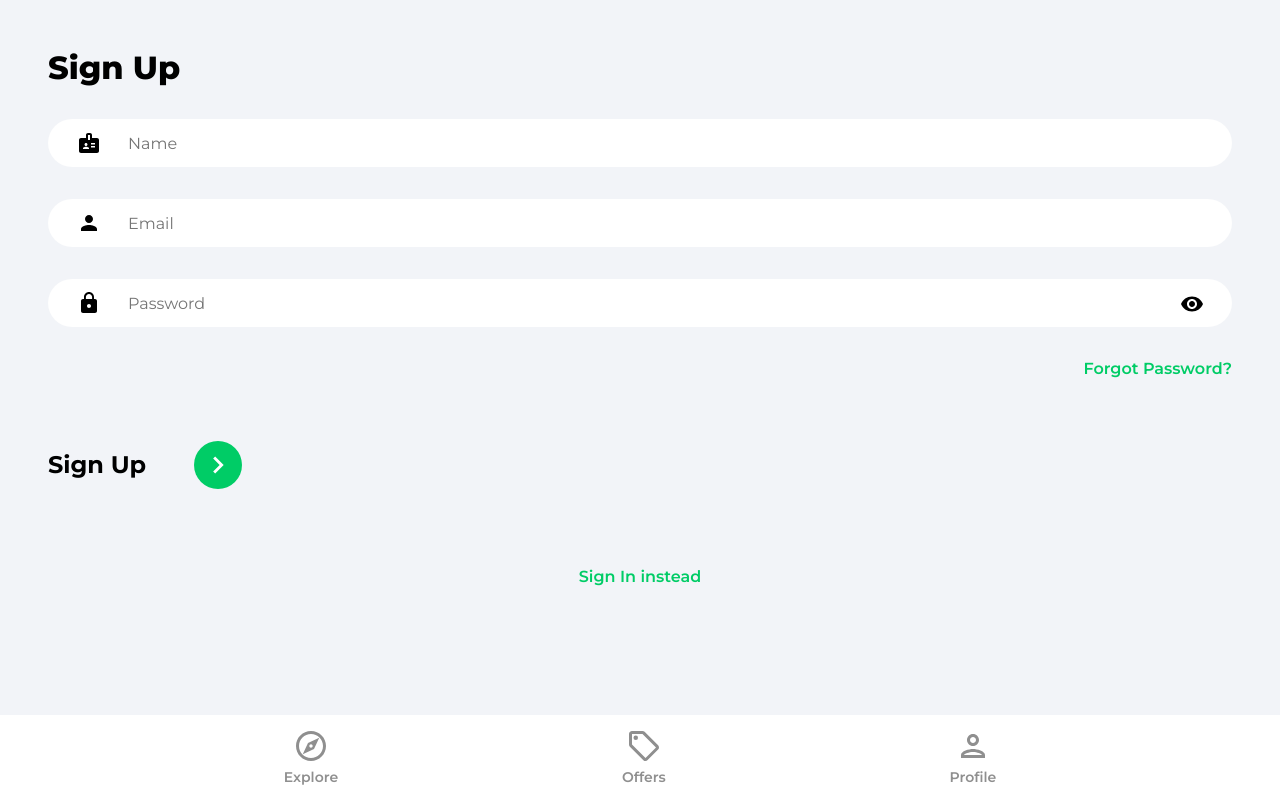
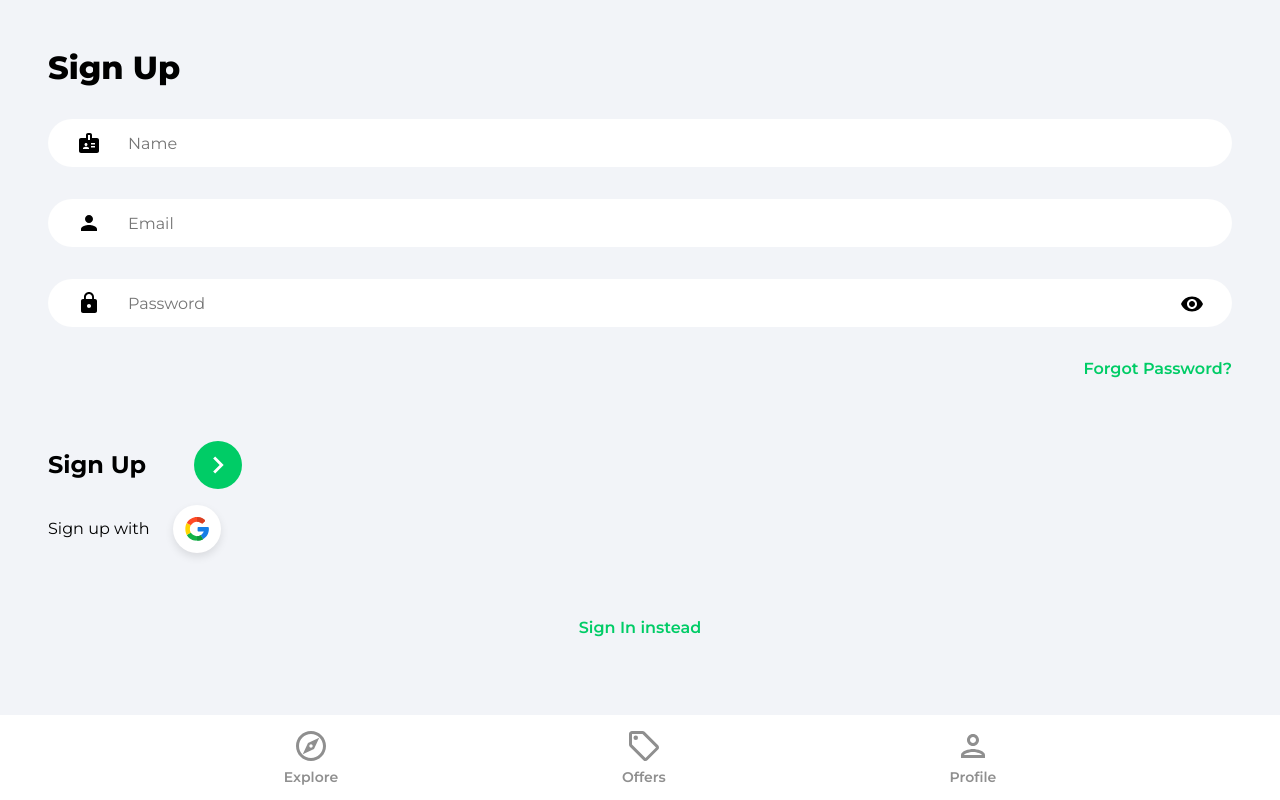
Before and after one commit to Iftee97/house-marketplace-react-firebase9, a React (Create React App) app: page /sign-up in a window 1280 px wide. Built offline with nearby package versions, Linux system fonts and the light colour scheme; no server answers.

Commit message:
enable google OAuth on sign up & sign in

```diff
--- /dev/null
+++ b/src/components/OAuth.jsx
@@ -0,0 +1,53 @@
+import React from 'react'
+import { useNavigate } from 'react-router-dom'
+import { toast } from 'react-toastify'
+import googleIcon from '../assets/svg/googleIcon.svg'
+
+// firebase imports
+import { db, auth } from '../firebase.config.js'
+import { signInWithPopup, GoogleAuthProvider } from "firebase/auth"
+import { doc, setDoc, getDoc, serverTimestamp } from 'firebase/firestore'
+
+const OAuth = ({ sign }) => {
+  const navigate = useNavigate()
+
+  const onGoogleClick = async () => {
+    try {
+      const provider = new GoogleAuthProvider()
+      const response = await signInWithPopup(auth, provider)
+      const user = response.user
+      console.log(`signed ${sign} user:`, user)
+
+      // Check for user
+      const docSnapshot = await getDoc(doc(db, 'users', user.uid))
+      // console.log('docSnapshot:', docSnapshot)
+      // console.log('docSnapshot.exists():', docSnapshot.exists())
+
+      // // if user doesn't exist, add user to firestore db (sign up user)
+      if (!docSnapshot.exists()) {
+        await setDoc(doc(db, 'users', user.uid), {
+          name: user.displayName,
+          email: user.email,
+          createdAt: serverTimestamp(),
+        })
+      }
+      navigate('/')
+    } catch (error) {
+      console.log(error)
+      toast.error('Could not authorize with Google')
+    }
+  }
+
+  return (
+    <div className='socialLogin'>
+      <p>Sign {sign} with </p>
+      <button className='socialIconDiv' onClick={onGoogleClick}>
+        <img className='socialIconImg' src={googleIcon} alt='google' />
+      </button>
+    </div>
+  )
+}
+
+export default OAuth
+
+// this single component will be used for both sign in and sign up
--- a/src/index.css
+++ b/src/index.css
@@ -277,10 +277,10 @@
 }
 
 .socialLogin {
-  margin-top: 4rem;
   display: flex;
-  flex-direction: column;
+  flex-direction: row;
   align-items: center;
+  gap: 1.5rem;
 }
 
 .socialIconDiv {
@@ -289,7 +289,6 @@
   justify-content: center;
   align-items: center;
   padding: 0.75rem;
-  margin: 1.5rem;
   width: 3rem;
   height: 3rem;
   background-color: #ffffff;
@@ -306,7 +305,6 @@
   color: #00cc66;
   font-weight: 600;
   text-align: center;
-  margin-bottom: 3rem;
 }
 
 @media (min-width: 1217px) {
--- a/src/pages/SignIn.jsx
+++ b/src/pages/SignIn.jsx
@@ -3,6 +3,7 @@
 import { ReactComponent as ArrowRightIcon } from '../assets/svg/keyboardArrowRightIcon.svg'
 import visibilityIcon from '../assets/svg/visibilityIcon.svg'
 import { toast } from 'react-toastify'
+import OAuth from '../components/OAuth'
 
 // firebase imports
 import { auth } from '../firebase.config.js'
@@ -84,7 +85,7 @@
             {loading && <p>signing in...</p>}
           </form>
 
-          {/* google OAuth component */}
+          <OAuth sign="in" />
 
           {!loading && (
             <Link to='/sign-up' className='registerLink'>
--- a/src/pages/SignUp.jsx
+++ b/src/pages/SignUp.jsx
@@ -3,6 +3,7 @@
 import { ReactComponent as ArrowRightIcon } from '../assets/svg/keyboardArrowRightIcon.svg'
 import visibilityIcon from '../assets/svg/visibilityIcon.svg'
 import { toast } from 'react-toastify'
+import OAuth from '../components/OAuth'
 
 // firebase imports
 import { db, auth } from '../firebase.config.js'
@@ -100,7 +101,7 @@
             {loading && <p>signing up...</p>}
           </form>
 
-          {/* google OAuth component */}
+          <OAuth sign="up" />
 
           {!loading && (
             <Link to='/sign-in' className='registerLink'>
```
